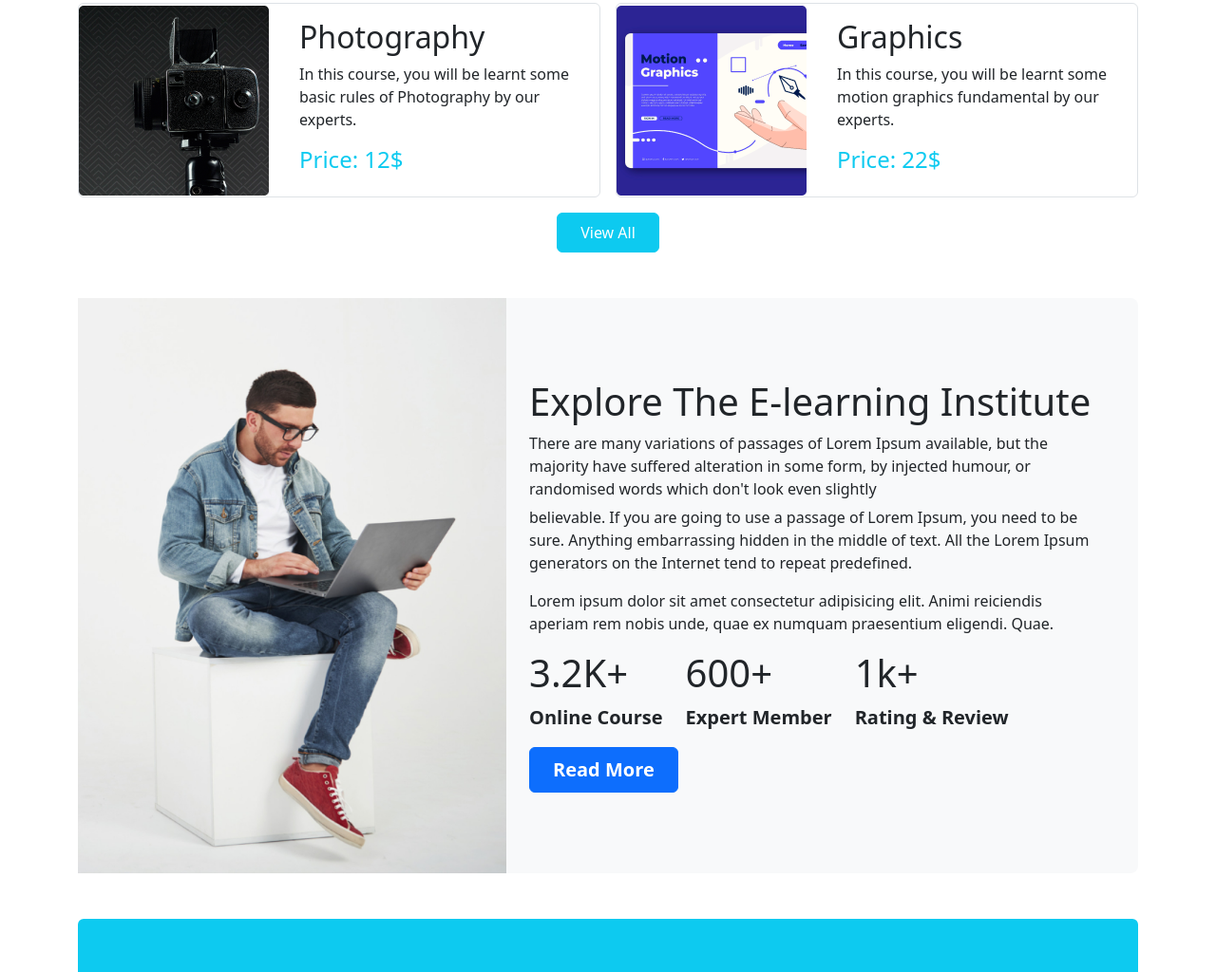
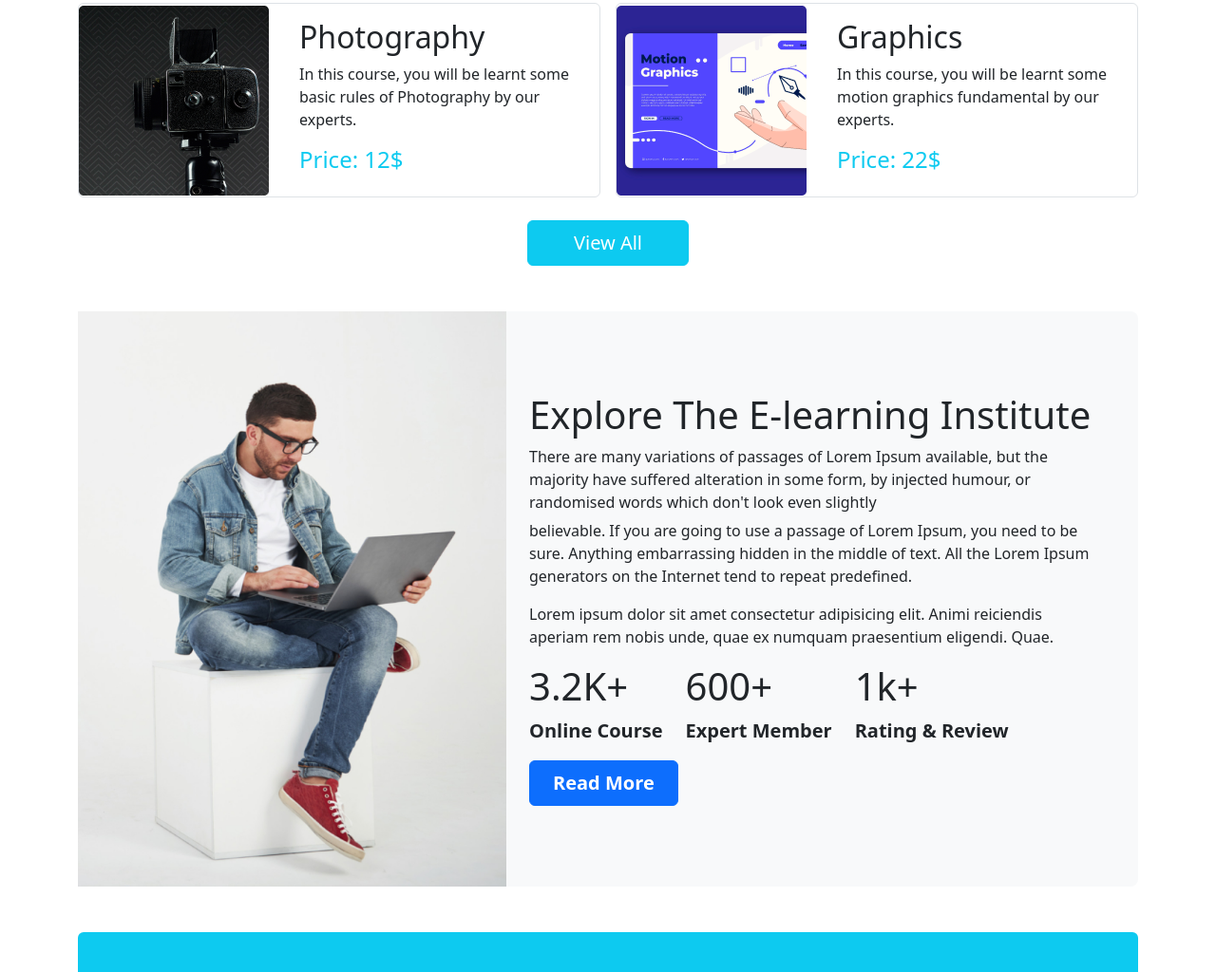
Before and after one commit to niloy143/full-codeway, a plain HTML site: page index.html in a window 1280 px wide. Shown: the part 1368-2392 px from the top of the page at 95% size. Drawn offline with nearby package versions, Linux system fonts and the light colour scheme.

Commit message:
test purpose

```diff
--- a/index.html
+++ b/index.html
@@ -226,7 +226,7 @@
 
             <!-- View All Button  -->
             <div>
-                <button class="btn btn-info text-white rounded px-4 py-2 d-block mx-auto mt-3 mb-5">View All</button>
+                <button class="btn btn-info text-white rounded px-4 px-sm-5 py-2 fs-5 d-block mx-auto mt-4 mb-5">View All</button>
             </div>
         </section>
         <!-- =========== End of Popular Courses =========== -->
```
